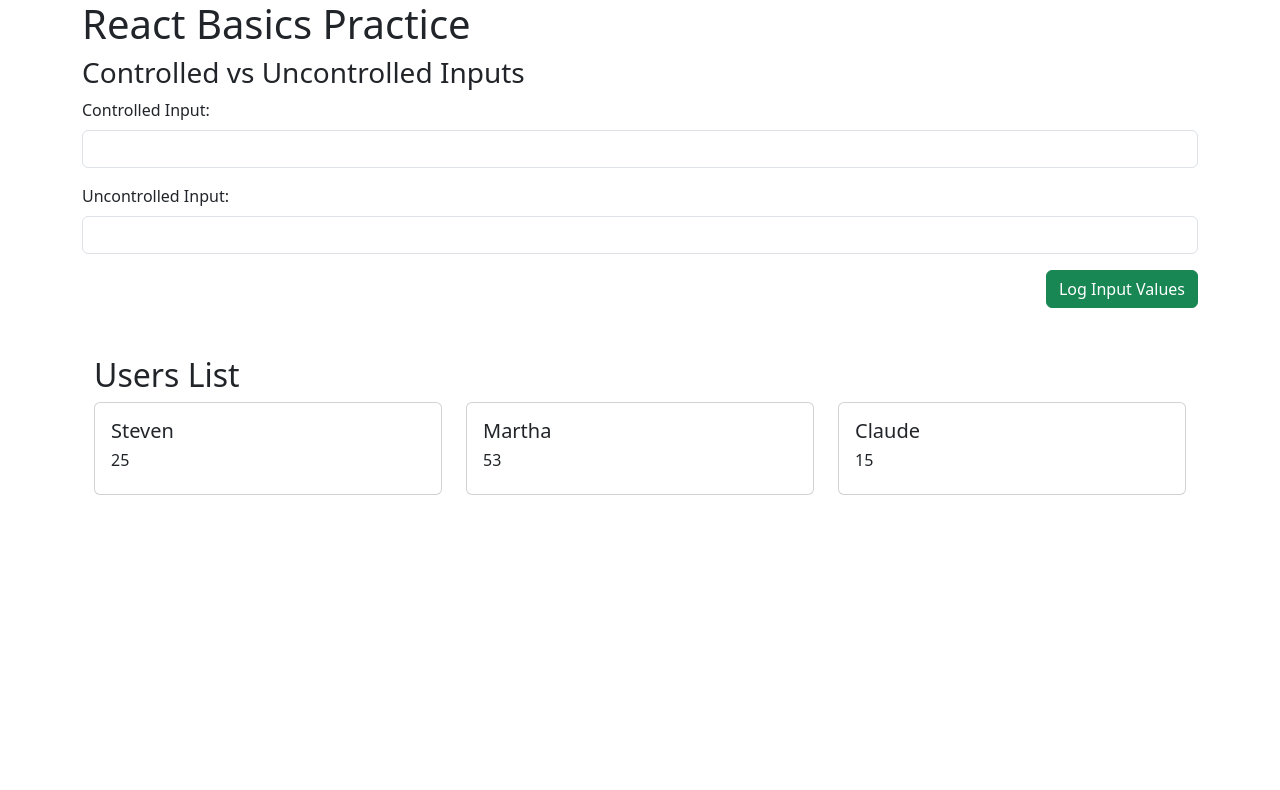
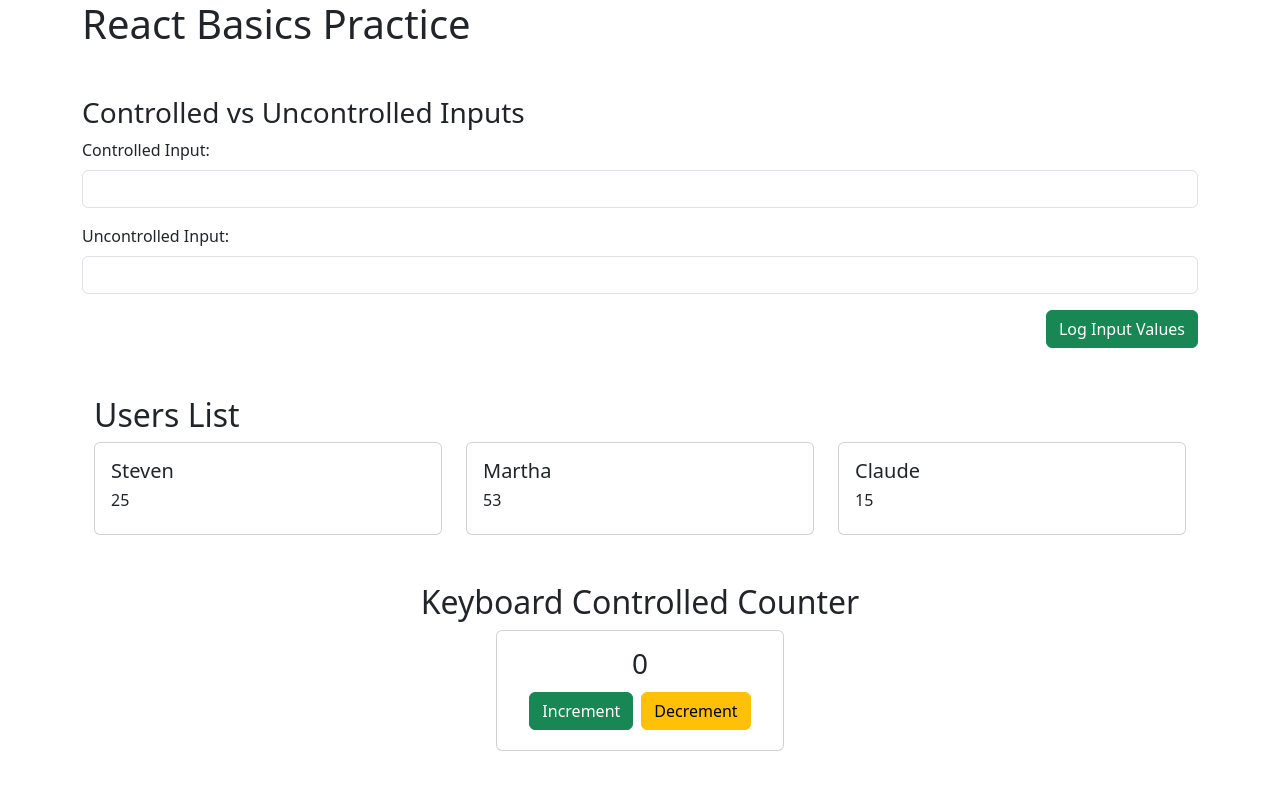
Before and after one commit to MiguelAngelGonzalesMelgar/digital-academy-react-practice, a React (Vite) app: page / in a window 1280 px wide. Shown: the top 790 px of the page. Built offline with nearby package versions, Linux system fonts and the light colour scheme.

Commit message:
style: add small changes in style to improve UI.

```diff
--- a/src/App.tsx
+++ b/src/App.tsx
@@ -1,13 +1,14 @@
 import ControlledUncontrolledForm from "./components/ControlledUncontrolledForm"
+import KeyboardControlledCounter from "./components/KeyboardControlledCounter"
 import UserList from "./components/UserList"
 
 function App() {
   return (
     <section className="container">
-      <h1>React Basics Practice</h1>
-    <ControlledUncontrolledForm/>
-
-    <UserList/>
+      <h1 className="mb-5" >React Basics Practice</h1>
+      <ControlledUncontrolledForm/>
+      <UserList/>
+      <KeyboardControlledCounter/>
     </section>
   )
 }
--- a/src/components/KeyboardControlledCounter.tsx
+++ b/src/components/KeyboardControlledCounter.tsx
@@ -20,7 +20,7 @@ const KeyboardControlledCounter: React.FC = () => {
           <div className="card-body">
             <h3 className="card-title">{count}</h3>
 
-            <button className="btn btn-succes m-1"
+            <button className="btn btn-success m-1"
             onClick={handleIncrement}
             >Increment</button>
             <button className="btn btn-warning m-1"
```
